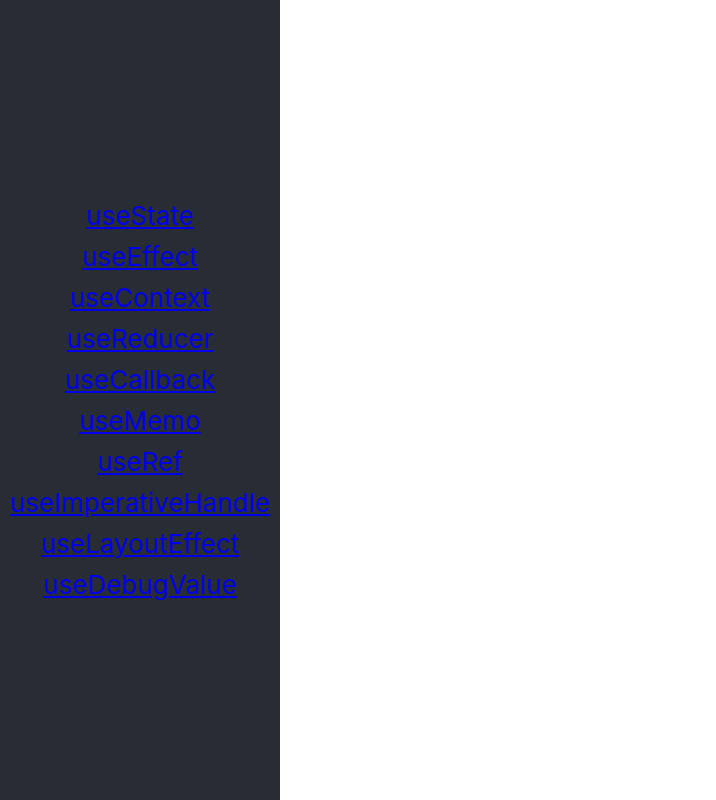
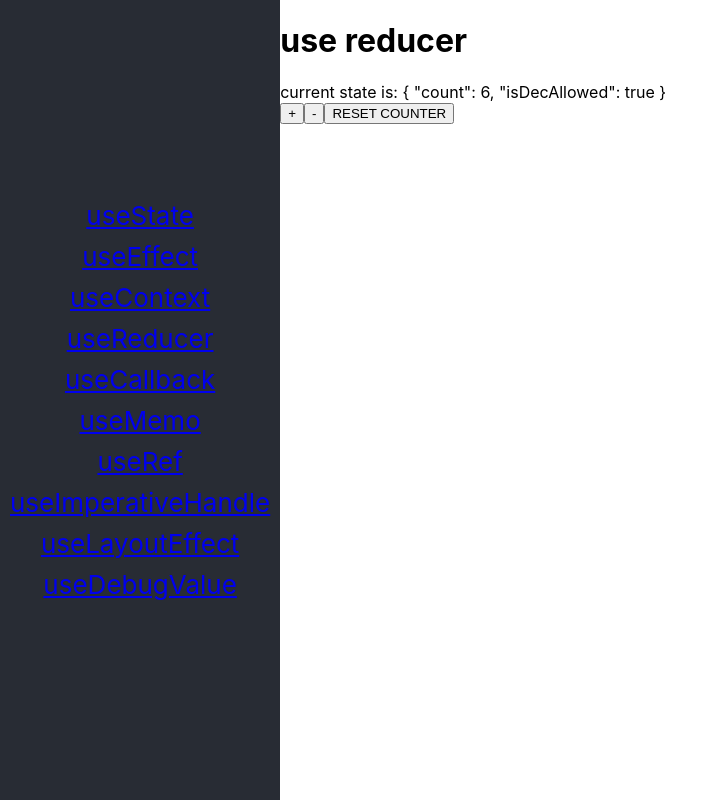
Before and after one commit to scko823/react-hooks-examples, a React (Create React App) app: page /use-reducer in a window 1280 px wide. Shown: the whole page, without its empty margins (0-716 px from the left). Built offline with nearby package versions, Linux system fonts and the light colour scheme.

Commit message:
useReducer

```diff
--- a/src/App.jsx
+++ b/src/App.jsx
@@ -32,7 +32,7 @@ class App extends Component {
 									<Link to="/use-context">useContext</Link>
 								</li>
 								<li>
-									<Link to="">useReducer</Link>
+									<Link to="/use-reducer">useReducer</Link>
 								</li>
 								<li>
 									<Link to="">useCallback</Link>
@@ -71,6 +71,12 @@ class App extends Component {
 												/>
 											)}
 										/>
+										<Route
+											path="/use-reducer"
+											render={props => (
+												<Hooks.useReducer {...props} initCount={6} />
+											)}
+										/>
 									</div>
 								);
 							}}
--- a/src/hooks/index.js
+++ b/src/hooks/index.js
@@ -10,3 +10,7 @@ export {
     default as useContext
 }
 from './useContext.jsx';
+export {
+    default as useReducer
+}
+from './useReducer.jsx';
--- /dev/null
+++ b/src/hooks/useReducer.jsx
@@ -0,0 +1,44 @@
+import React, { useReducer } from 'react';
+
+const init = initCount => {
+	return {
+		count: initCount,
+		isDecAllowed: initCount > 0 ? true : false
+	};
+};
+
+const reducer = (state, action) => {
+	switch (action.type) {
+		case 'INC':
+			return { ...state, count: state.count + 1, isDecAllowed: true };
+		case 'DEC':
+			const newState = {
+				count: state.count > 0 ? state.count - 1 : 0
+			};
+			newState.isDecAllowed = newState.count > 0;
+			return newState;
+		case 'RESET':
+			return { ...state, count: action.payload || 0, isDecAllowed: false };
+		default:
+			return state;
+	}
+};
+
+export default ({ initCount }) => {
+	const [state, dispatch] = useReducer(reducer, initCount, init);
+	return (
+		<>
+			<h1>use reducer</h1>
+			<div>current state is: {JSON.stringify(state, null, 4)}</div>
+			<div>
+				<button onClick={() => dispatch({ type: 'INC' })}>+</button>
+				<button disabled={!state.isDecAllowed} onClick={() => dispatch({ type: 'DEC' })}>
+					-
+				</button>
+				<button onClick={() => dispatch({ type: 'RESET', payload: initCount })}>
+					RESET COUNTER
+				</button>
+			</div>
+		</>
+	);
+};
```
